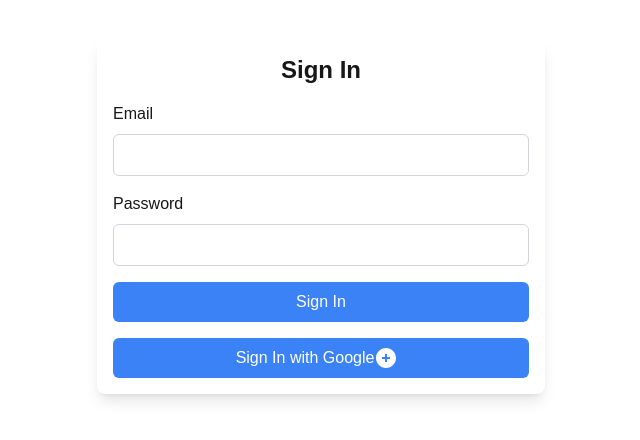
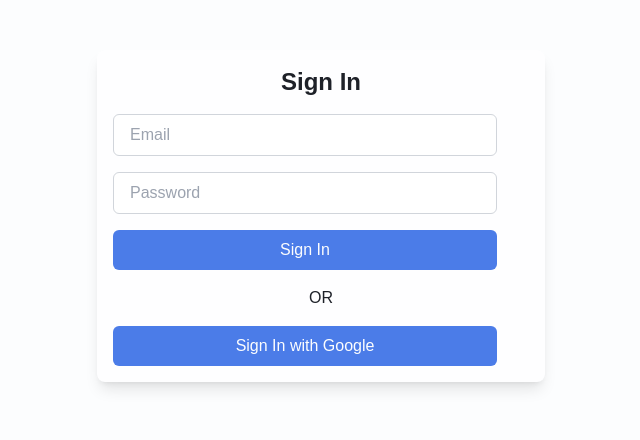
Before and after one commit to curiona-org/frontend, a Next.js app: page /sign-in in a window 1280 px wide. Shown: the part 184-624 px from the top of the page, without its empty margins (319-959 px from the left). Built offline with nearby package versions, Linux system fonts and the light colour scheme; no server answers.

Commit message:
tailwind color setup

```diff
--- a/src/app/globals.css
+++ b/src/app/globals.css
@@ -3,8 +3,74 @@
 @tailwind utilities;
 
 :root {
-  --background: #ffffff;
-  --foreground: #171717;
+  --background: var(--white-500);
+  --foreground: var(--black-500);
+
+  --black-50: #e9e9ea;
+  --black-100: #b9babc;
+  --black-200: #98999c;
+  --black-300: #686a6f;
+  --black-400: #4b4d53;
+  --black-500: #1e2128;
+  --black-600: #1b1e24;
+  --black-700: #15171c;
+  --black-800: #111216;
+  --black-900: #0d0e11;
+
+  --white-50: #ffffff;
+  --white-100: #fefeff;
+  --white-200: #fefeff;
+  --white-300: #fdfefe;
+  --white-400: #fdfdfe;
+  --white-500: #fcfdfe;
+  --white-600: #e5e6e7;
+  --white-700: #b3b4b4;
+  --white-800: #8b8b8c;
+  --white-900: #6a6a6b;
+
+  --red-50: #fdecf0;
+  --red-100: #f8c5d0;
+  --red-200: #f5a9b9;
+  --red-300: #f18299;
+  --red-400: #ee6a85;
+  --red-500: #ea4567;
+  --red-600: #d53f5e;
+  --red-700: #a63149;
+  --red-800: #812639;
+  --red-900: #621d2b;
+
+  --green-50: #f2fcf0;
+  --green-100: #d6f7d0;
+  --green-200: #c3f3ba;
+  --green-300: #a7ee9a;
+  --green-400: #96ea86;
+  --green-500: #7ce568;
+  --green-600: #71d05f;
+  --green-700: #58a34a;
+  --green-800: #447e39;
+  --green-900: #34602c;
+
+  --blue-50: #edf2fd;
+  --blue-100: #c7d6f8;
+  --blue-200: #acc3f4;
+  --blue-300: #86a7f0;
+  --blue-400: #6f96ed;
+  --blue-500: #4b7ce8;
+  --blue-600: #4471d3;
+  --blue-700: #3558a5;
+  --blue-800: #294480;
+  --blue-900: #203461;
+
+  --yellow-50: #fefaee;
+  --yellow-100: #fcf0ca;
+  --yellow-200: #fbe8b0;
+  --yellow-300: #f9de8c;
+  --yellow-400: #f8d875;
+  --yellow-500: #f6ce53;
+  --yellow-600: #e0bb4c;
+  --yellow-700: #af923b;
+  --yellow-800: #87712e;
+  --yellow-900: #675723;
 }
 
 body {
--- a/src/screens/sign-in/index.tsx
+++ b/src/screens/sign-in/index.tsx
@@ -51,55 +51,43 @@
   return (
     <>
       <Toast ref={toastRef} />
-      <div className='relative w-screen h-screen overflow-y-auto'>
-        <div className='flex flex-col items-center justify-center w-full h-full'>
-          <div className='w-full max-w-md p-4 space-y-4 bg-white rounded-lg shadow-lg'>
-            <h1 className='text-2xl font-bold text-center'>Sign In</h1>
-            <form className='space-y-4' onSubmit={onSubmit}>
-              <div className='space-y-2'>
-                <label htmlFor='email' className='block'>
-                  Email
-                </label>
+      <div className="relative w-screen h-screen overflow-y-auto">
+        <div className="flex flex-col items-center justify-center w-full h-full">
+          <div className="w-full max-w-md p-4 space-y-4 bg-white-100 rounded-lg shadow-lg">
+            <h1 className="text-2xl font-bold text-center">Sign In</h1>
+            <form className="space-y-4" onSubmit={onSubmit}>
+              <div className="w-96 space-y-2">
                 <input
-                  className='w-full px-4 py-2 border border-gray-300 rounded-md focus:outline-none focus:ring focus:ring-blue-500'
-                  type='email'
+                  type="email"
+                  className="w-full px-4 py-2 border border-gray-300 rounded-md focus:outline-none focus:ring focus:ring-blue-500"
+                  placeholder="Email"
                   {...register("email")}
                 />
               </div>
-              <div className='space-y-2'>
-                <label htmlFor='password' className='block'>
-                  Password
-                </label>
+              <div className="w-96 space-y-10">
                 <input
-                  type='password'
-                  className='w-full px-4 py-2 border border-gray-300 rounded-md focus:outline-none focus:ring focus:ring-blue-500'
+                  type="password"
+                  className="w-full px-4 py-2 border border-gray-300 rounded-md focus:outline-none focus:ring focus:ring-blue-500"
+                  placeholder="Password"
                   {...register("password")}
                 />
               </div>
               <button
-                type='submit'
-                className='w-full px-4 py-2 text-white bg-blue-500 rounded-md focus:outline-none focus:ring focus:ring-blue-500'
+                type="submit"
+                className="w-96 px-4 py-2 text-white-500 bg-blue-500 rounded-md hover:bg-blue-900 focus:outline-none focus:ring focus:ring-blue-900"
               >
                 Sign In
               </button>
 
+              <p className="text-center">OR</p>
+
               {/* sign in with google */}
               <button
                 onClick={() => signIn("google")}
-                type='button'
-                className='flex items-center justify-center w-full px-4 py-2 text-white bg-blue-500 rounded-md focus:outline-none focus:ring focus:ring-blue-500'
+                type="button"
+                className="flex items-center justify-center w-96 px-4 py-2 text-white-500 bg-blue-500 rounded-md focus:outline-none focus:ring focus:ring-blue-500"
               >
                 Sign In with Google
-                <svg
-                  className='w-6 h-6 mr-2'
-                  viewBox='0 0 24 24'
-                  xmlns='http://www.w3.org/2000/svg'
-                >
-                  <path
-                    fill='currentColor'
-                    d='M12 2C6.48 2 2 6.48 2 12s4.48 10 10 10 10-4.48 10-10S17.52 2 12 2zm4 11h-3v3h-2v-3H8v-2h3V8h2v3h3v2z'
-                  />
-                </svg>
               </button>
             </form>
           </div>
--- a/tailwind.config.ts
+++ b/tailwind.config.ts
@@ -7,7 +7,80 @@
       colors: {
         background: "var(--background)",
         foreground: "var(--foreground)",
+        black: {
+          50: "var(--black-50)",
+          100: "var(--black-100)",
+          200: "var(--black-200)",
+          300: "var(--black-300)",
+          400: "var(--black-400)",
+          500: "var(--black-500)",
+          600: "var(--black-600)",
+          700: "var(--black-700)",
+          800: "var(--black-800)",
+          900: "var(--black-900)",
+        },
+        white: {
+          50: "var(--white-50)",
+          100: "var(--white-100)",
+          200: "var(--white-200)",
+          300: "var(--white-300)",
+          400: "var(--white-400)",
+          500: "var(--white-500)",
+          600: "var(--white-600)",
+          700: "var(--white-700)",
+          800: "var(--white-800)",
+          900: "var(--white-900)",
+        },
+        red: {
+          50: "var(--red-50)",
+          100: "var(--red-100)",
+          200: "var(--red-200)",
+          300: "var(--red-300)",
+          400: "var(--red-400)",
+          500: "var(--red-500)",
+          600: "var(--red-600)",
+          700: "var(--red-700)",
+          800: "var(--red-800)",
+          900: "var(--red-900)",
+        },
+        green: {
+          50: "var(--green-50)",
+          100: "var(--green-100)",
+          200: "var(--green-200)",
+          300: "var(--green-300)",
+          400: "var(--green-400)",
+          500: "var(--green-500)",
+          600: "var(--green-600)",
+          700: "var(--green-700)",
+          800: "var(--green-800)",
+          900: "var(--green-900)",
+        },
+        blue: {
+          50: "var(--blue-50)",
+          100: "var(--blue-100)",
+          200: "var(--blue-200)",
+          300: "var(--blue-300)",
+          400: "var(--blue-400)",
+          500: "var(--blue-500)",
+          600: "var(--blue-600)",
+          700: "var(--blue-700)",
+          800: "var(--blue-800)",
+          900: "var(--blue-900)",
+        },
+        yellow: {
+          50: "var(--yellow-50)",
+          100: "var(--yellow-100)",
+          200: "var(--yellow-200)",
+          300: "var(--yellow-300)",
+          400: "var(--yellow-400)",
+          500: "var(--yellow-500)",
+          600: "var(--yellow-600)",
+          700: "var(--yellow-700)",
+          800: "var(--yellow-800)",
+          900: "var(--yellow-900)",
+        },
       },
+
       keyframes: {
         hide: {
           from: { opacity: "1" },
@@ -28,6 +101,7 @@
           to: { transform: "translateX(calc(100% + var(--viewport-padding)))" },
         },
       },
+
       animation: {
         hide: "hide 100ms ease-in",
         fadeIn: "fadeIn 100ms ease-in",
```
